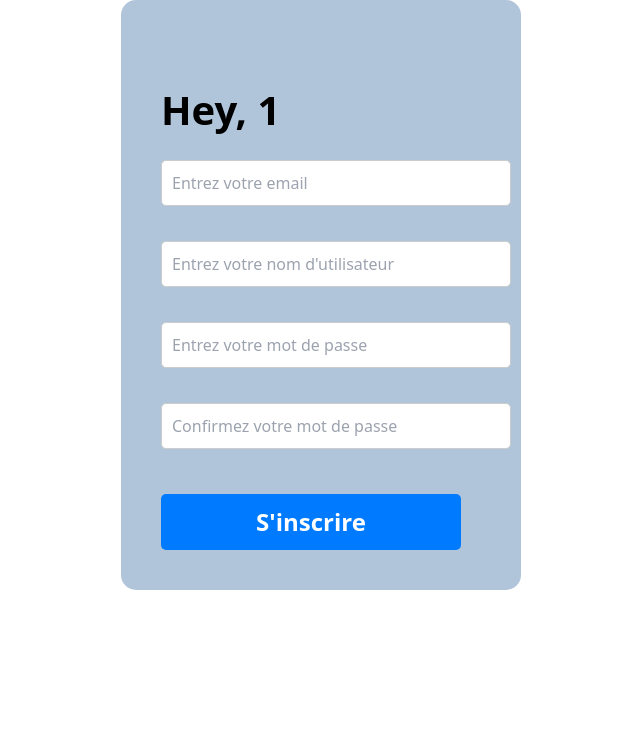
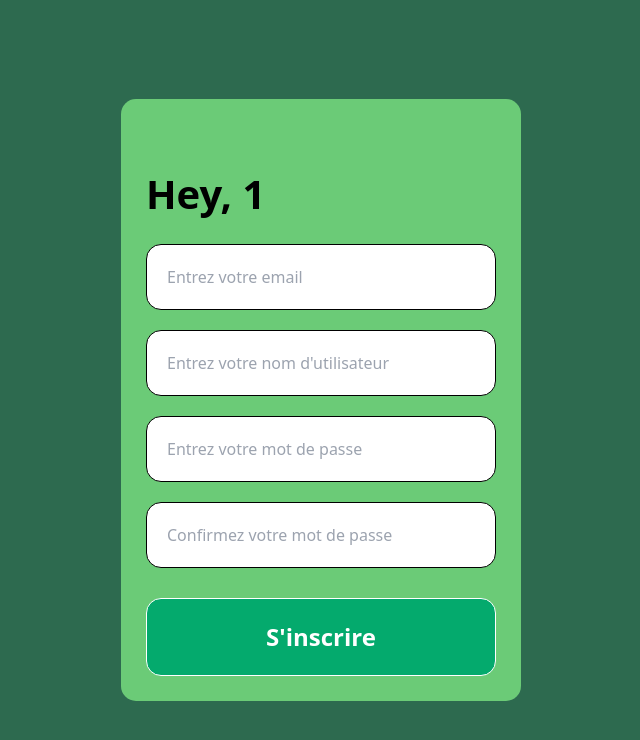
Before and after one commit to OthmaneB-Pro/Form_Challenge, a React (Create React App) app: page /form2/1 in a window 1280 px wide. Shown: the top 740 px of the page, without its empty margins (319-959 px from the left). Built offline with nearby package versions, Linux system fonts and the light colour scheme.

Commit message:
💄 LoginForm2 : Add Style to form2

```diff
--- /dev/null
+++ b/src/components/pages/login/form2/ErrorText.tsx
@@ -0,0 +1,5 @@
+export default function ErrorText() {
+  return (
+    <div>ErrorText</div>
+  )
+}
--- a/src/components/pages/login/form2/Form2.tsx
+++ b/src/components/pages/login/form2/Form2.tsx
@@ -25,6 +25,7 @@ export default function SignUpForm() {
   };
 
   return (
+    <FormContainerStyled>
       <FormStyled onSubmit={handleSubmit(onSubmit)}>
         <TitleForm label={`Hey, ${username}`} />
         <InputWithYup
@@ -63,43 +64,38 @@ export default function SignUpForm() {
 
         <Button label="S'inscrire" disabled={isSubmitting} />
       </FormStyled>
+    </FormContainerStyled>
   );
 }
 
 const FormStyled = styled.form`
-  background: #b1c5da;
-  padding: 40px;
+  background: #6BCB77;
+  padding: 25px;
   border-radius: 15px;
   display: flex;
   flex-direction: column;
   max-width: 400px;
   margin: 0 auto;
 
-  input {
-    margin-bottom: 15px;
-    padding: 10px;
-    border: 1px solid #ccc;
-    border-radius: 5px;
-    font-size: 16px;
-  }
-
   .error {
     color: red;
     font-size: 14px;
-    margin-bottom: 15px;
   }
+  button {
+    background: #04AA6D;
+    border: 1px solid;
+    width: 350px;
 
-  button {
-    padding: 10px;
-    background-color: #007bff;
-    color: white;
-    border: none;
-    border-radius: 5px;
-    cursor: pointer;
+    &:hover {
+      background: #056136;
     }
-
-  button:disabled {
-    background-color: #ccc;
-    cursor: not-allowed;
   }
 `;
+
+const FormContainerStyled = styled.div`
+  display: flex;
+  justify-content: center;
+  align-items: center;
+  background: #2D6A4F;
+  height: 100vh;
+`;
```
Lines whose indentation alone changed are shown as unchanged.
